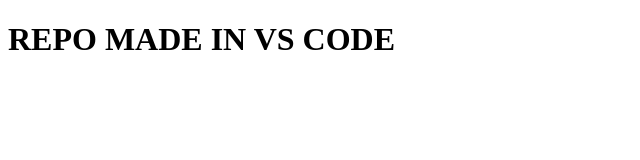
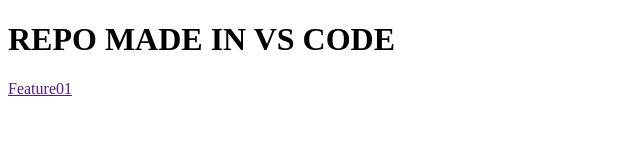
Before and after one commit to KartikSethi05/LocalRepo, a plain HTML site: page index.html in a window 1280 px wide. Shown: the full height of the page, 0-640 px from the left. Drawn offline with Linux system fonts and the light colour scheme.

Commit message:
Add Feature 01

```diff
--- a/index.html
+++ b/index.html
@@ -7,5 +7,6 @@
 </head>
 <body>
     <h1>REPO MADE IN VS CODE</h1>
+    <a href="">Feature01</a>
 </body>
 </html>
```
